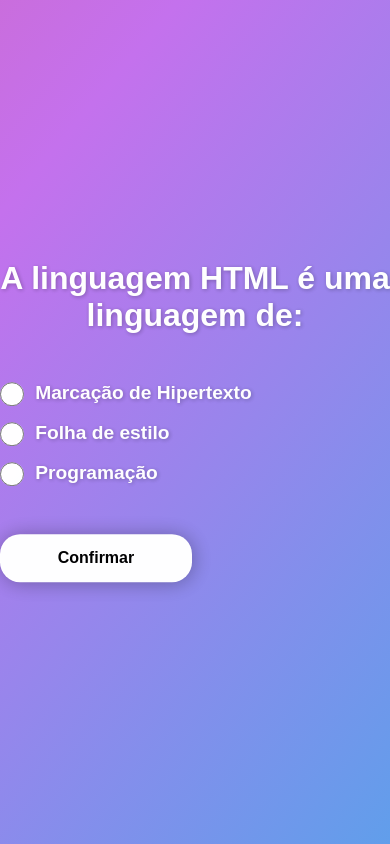
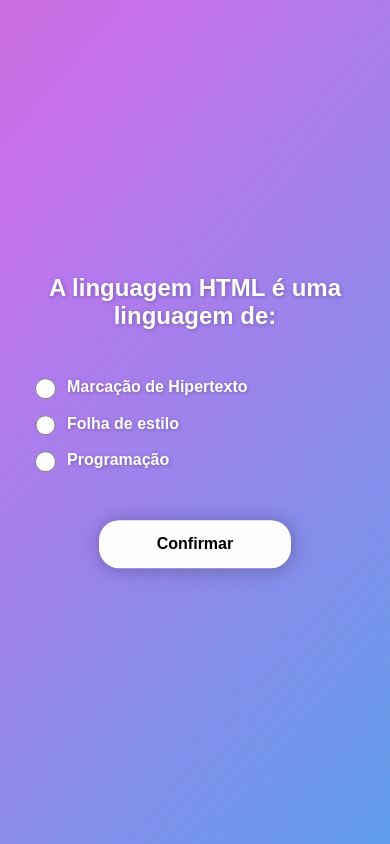
Before and after one commit to Gabriel-Lopes-Azevedo/Quiz-front-end, a plain HTML site: page index.html in a window 390 px wide. Both pictures are taken after a click on the button "Clique aqui para começar". Drawn offline with Linux system fonts and the light colour scheme.

Commit message:
Adicionando responsivo

```diff
--- a/index.html
+++ b/index.html
@@ -35,7 +35,7 @@
                     <label for="3">Programação</label>
                 </div>
 
-                <button id="confirm-button" class="button-confirm" onclick="respostaQuest01()">Confirmar</button>
+                <div class="button-responsive"><button id="confirm-button" class="button-confirm" onclick="respostaQuest01()">Confirmar</button></div>
             </div>
 
         </div>
--- a/style.css
+++ b/style.css
@@ -164,3 +164,70 @@ button:hover {
         background-position: 0% 50%;
     }
 }
+
+@media (max-width: 700px) {
+    .input-container{
+        width: 20rem;
+        margin: 0 auto;
+        margin-top: 2rem;
+    }
+}
+
+@media (max-width: 540px) {
+    .input-container{
+        width: 20rem;
+        margin: 0 auto;
+        margin-top: 2rem;
+    }
+
+    .button-responsive {
+        width: 100%;
+        display: flex;
+        flex-direction: row;
+        justify-content: center;
+    }
+}
+
+@media (max-width: 390px){
+
+    .input-container{
+        width: 20rem;
+        margin: 0 auto;
+        margin-top: 2rem;
+    }
+
+    h1 {
+        font-size: 1.5rem;
+    }
+
+    label {
+        font-size: 1rem;
+    }
+
+    .custom-radio {
+        width: 1.3rem;
+        height: 1.3rem;
+    }
+}
+
+@media (max-width: 330px) {
+
+    .input-container{
+        width: 15rem;
+        margin: 0 auto;
+        margin-top: 2rem;
+    }
+
+    h1 {
+        font-size: 1.3rem;
+    }
+
+    label {
+        font-size: 1rem;
+    }
+
+    .custom-radio {
+        width: 1.3rem;
+        height: 1.3rem;
+    }
+}
```
